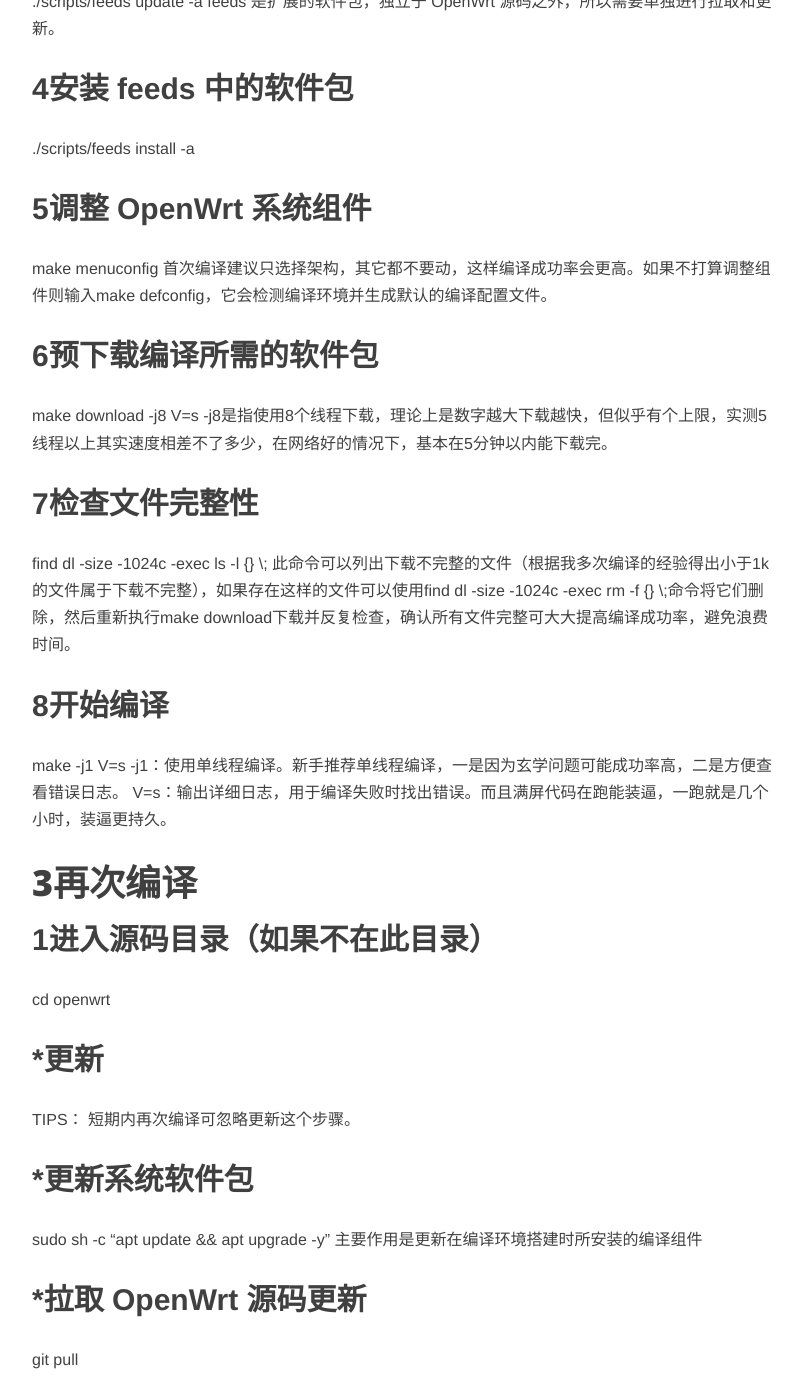
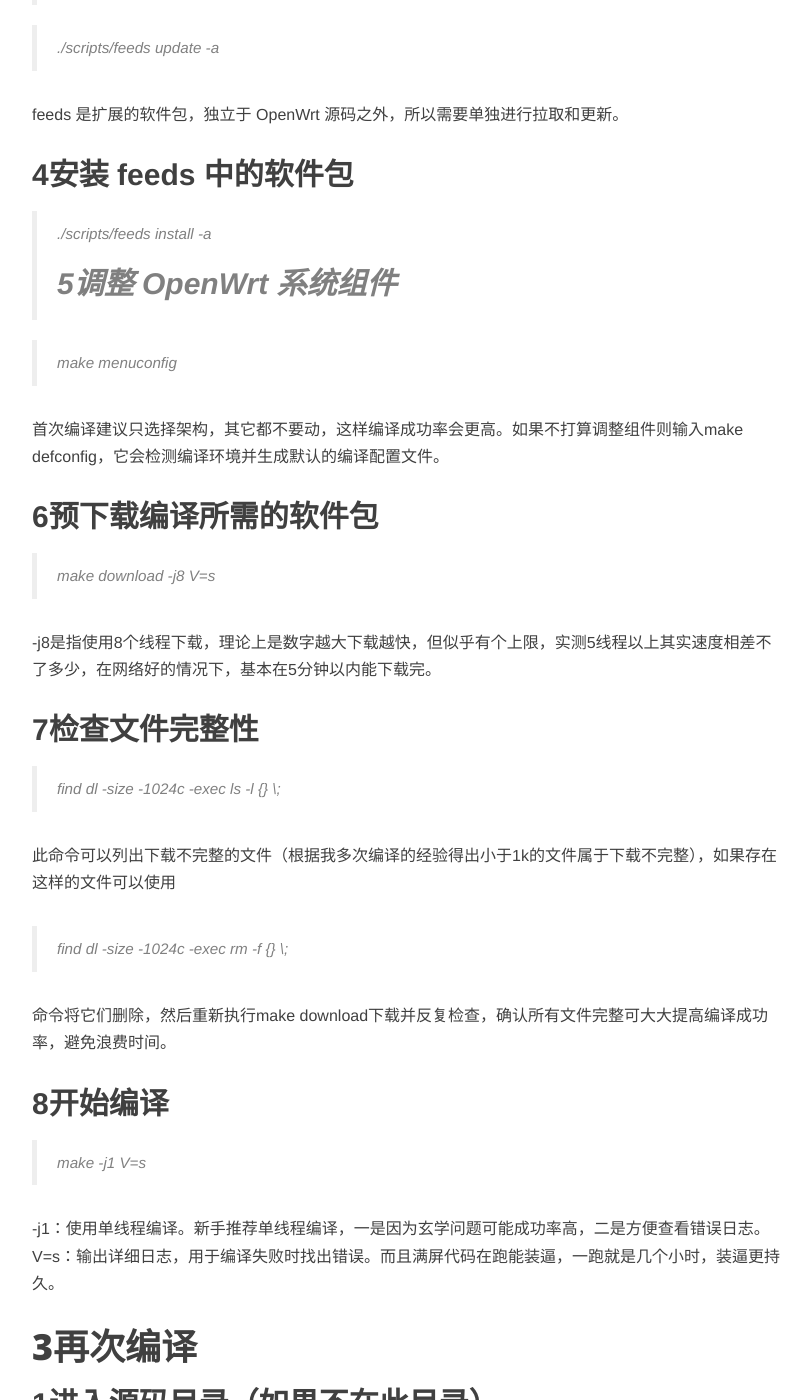
Before and after one commit to RayTsanger/raytsanger.github.io, a Jekyll site: the page built from _posts/2024-04-11-how-to-write.md, in a window 1280 px wide and 1400 px high, scrolled down 1113 px. Shown: the whole window, without its empty margins (233-1044 px from the left). Built offline with Jekyll 4.4.1, drawn with Linux system fonts in a browser that asks for light colours; nearby versions of some CDN libraries; comment, search, counter and statistics services are not loaded; some of the changed text lies outside the part shown.

Commit message:
Add files via upload

```diff
--- a/_posts/2024-04-11-how-to-write.md
+++ b/_posts/2024-04-11-how-to-write.md
@@ -12,95 +12,117 @@
 # 2首次编译
 ## 1克隆 Open­Wrt 源码
 
-git clone https://github.com/coolsnowwolf/lede openwrt
+>git clone https://github.com/coolsnowwolf/lede openwrt
+
 这里以 Lean 大佬的源码仓库为例子，毕竟很多人都在用它。命令末尾加了openwrt是指克隆代码到openwrt目录，目的是为了规范化，因为有时并不是编译这个的源码。
 ## 2进入源码目录
 
-cd openwrt
+>cd openwrt
 ## 3下载 feeds 源中的软件包源码
 
-./scripts/feeds update -a
+>./scripts/feeds update -a
+
 feeds 是扩展的软件包，独立于 Open­Wrt 源码之外，所以需要单独进行拉取和更新。
 ## 4安装 feeds 中的软件包
 
-./scripts/feeds install -a
+>./scripts/feeds install -a
 ## 5调整 Open­Wrt 系统组件
 
-make menuconfig
+>make menuconfig
+
 首次编译建议只选择架构，其它都不要动，这样编译成功率会更高。如果不打算调整组件则输入make defconfig，它会检测编译环境并生成默认的编译配置文件。
 ## 6预下载编译所需的软件包
 
-make download -j8 V=s
+>make download -j8 V=s
+
 -j8是指使用8个线程下载，理论上是数字越大下载越快，但似乎有个上限，实测5线程以上其实速度相差不了多少，在网络好的情况下，基本在5分钟以内能下载完。
 ## 7检查文件完整性
 
-find dl -size -1024c -exec ls -l {} \;
-此命令可以列出下载不完整的文件（根据我多次编译的经验得出小于1k的文件属于下载不完整），如果存在这样的文件可以使用find dl -size -1024c -exec rm -f {} \;命令将它们删除，然后重新执行make download下载并反复检查，确认所有文件完整可大大提高编译成功率，避免浪费时间。
+>find dl -size -1024c -exec ls -l {} \;
+
+此命令可以列出下载不完整的文件（根据我多次编译的经验得出小于1k的文件属于下载不完整），如果存在这样的文件可以使用
+>find dl -size -1024c -exec rm -f {} \;
+
+命令将它们删除，然后重新执行make download下载并反复检查，确认所有文件完整可大大提高编译成功率，避免浪费时间。
 ## 8开始编译
 
-make -j1 V=s
+>make -j1 V=s
+
 -j1：使用单线程编译。新手推荐单线程编译，一是因为玄学问题可能成功率高，二是方便查看错误日志。
 V=s：输出详细日志，用于编译失败时找出错误。而且满屏代码在跑能装逼，一跑就是几个小时，装逼更持久。
 
 # 3再次编译
 ## 1进入源码目录（如果不在此目录）
 
-cd openwrt
+>cd openwrt
 ## *更新
 TIPS： 短期内再次编译可忽略更新这个步骤。
 ## *更新系统软件包
 
-sudo sh -c "apt update && apt upgrade -y"
+>sudo sh -c "apt update && apt upgrade -y"
+
 主要作用是更新在编译环境搭建时所安装的编译组件
 ## *拉取 Open­Wrt 源码更新
 
-git pull
+>git pull
 ## *更新 feeds 源中的软件包源码
 
-./scripts/feeds update -a
+>./scripts/feeds update -a
 ## *安装 feeds 中的软件包
 
-./scripts/feeds install -a
+>./scripts/feeds install -a
 ## 2文件清理
 ### 1清除旧的编译产物（可选）
 
-make clean
+>make clean
+
 在源码有大规模更新或者内核更新后执行，以保证编译质量。此操作会删除/bin和/build_dir目录中的文件。
 ### 2清除旧的编译产物、交叉编译工具及工具链等目录（可选）
 
-make dirclean
+>make dirclean
+
 更换架构编译前必须执行。此操作会删除/bin和/build_dir目录的中的文件(make clean)以及/staging_dir、/toolchain、/tmp和/logs中的文件。
 ### 3清除 Open­Wrt 源码以外的文件（可选）
 
-make distclean
+>make distclean
+
 除非是做开发，并打算 push 到 GitHub 这样的远程仓库，否则几乎用不到。此操作相当于make dirclean外加删除/dl、/feeds目录和.config文件。
 ### 4还原 Open­Wrt 源码到初始状态（可选）
 
-git clean -xdf
+>git clean -xdf
+
 如果把源码改坏了，或者长时间没有进行编译时使用。
 ### 5清除临时文件
 
-rm -rf tmp
+>rm -rf tmp
+
 删除执行make menuconfig后产生的一些临时文件，包括一些软件包的检索信息，删除后会重新加载package目录下的软件包。若不删除会导致一些新加入的软件包不显示。
 ### 6删除编译配置文件
 
-rm -f .config
+>rm -f .config
+
 在不删除的情况下如果取消选择某些组件它的依赖组件不会自动取消，所以对于需要调整组件的情况下建议删除。
 编译
 ### 7调整 Open­Wrt 系统组件
 
-make menuconfig
+>make menuconfig
+
 如果不打算调整组件则输入make defconfig，它会检测编译环境并根据更新自动调整编译配置文件。
 ### 8预下载编译所需的软件包
 
-make download -j8 V=s
+>make download -j8 V=s
 ### 9检查文件完整性
 
-find dl -size -1024c -exec ls -l {} \;
-此命令可以列出下载不完整的文件（根据我多次编译的经验得出小于1k的文件属于下载不完整），如果存在这样的文件可以使用find dl -size -1024c -exec rm -f {} \;命令将它们删除，然后重新执行make download下载并反复检查，确认所有文件完整可大大提高编译成功率，避免浪费时间。
+>find dl -size -1024c -exec ls -l {} \;
+
+此命令可以列出下载不完整的文件（根据我多次编译的经验得出小于1k的文件属于下载不完整），如果存在这样的文件可以使用
+>find dl -size -1024c -exec rm -f {} \;
+
+命令将它们删除，然后重新执行make download下载并反复检查，确认所有文件完整可大大提高编译成功率，避免浪费时间。
 ### 10开始编译
 
-make -j$(nproc) || make -j1 || make -j1 V=s
+>make -j$(nproc) || make -j1 || make -j1 V=s
+
 多线程编译失败后自动进入单线程编译，失败则输出详细日志。
 # 4尾巴
 很少有人会告诉你为什么要这样做，而是会要求你必须要这样做。
```
